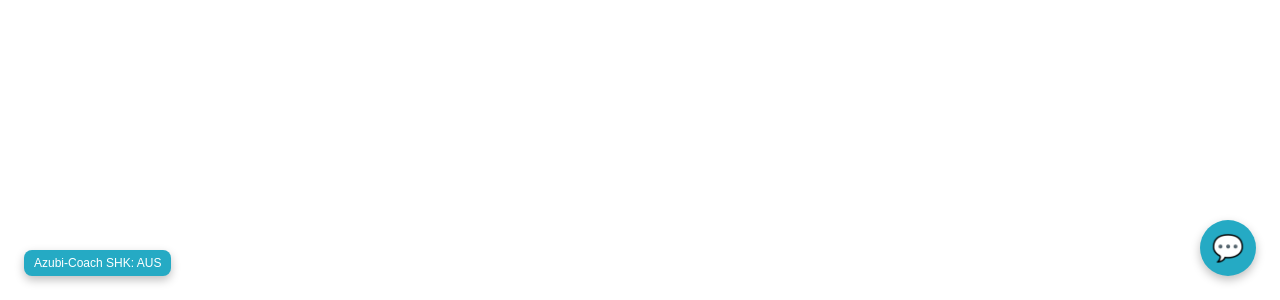
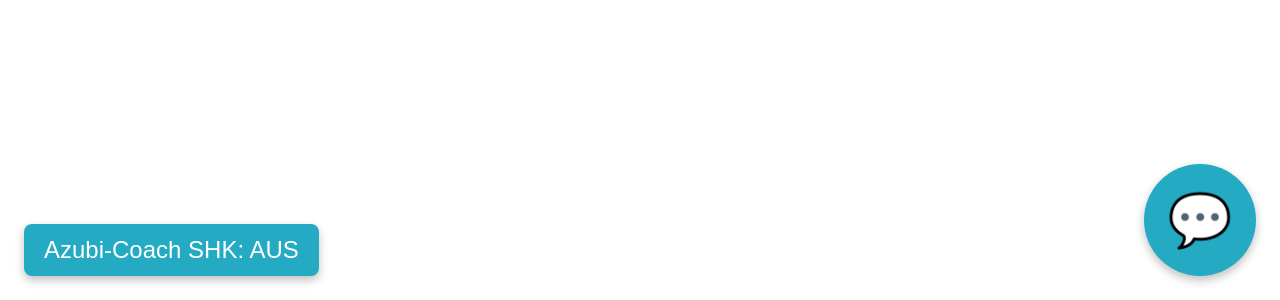
Before and after one commit to jankoenig-shk/azubicoachshk, a plain HTML site: page index.html in a window 1280 px wide. Shown: the part 500-800 px from the top of the page. Drawn offline with Linux system fonts and the light colour scheme.

Commit message:
Update index.html

```diff
--- a/index.html
+++ b/index.html
@@ -17,12 +17,12 @@ body {
   position: fixed;
   bottom: 24px;
   right: 24px;
-  width: 56px;
-  height: 56px;
+  width: 112px;
+  height: 112px;
   border-radius: 50%;
   background: #25AAC4;
   color: #ffffff;
-  font-size: 26px;
+  font-size: 52px;
   display: flex;
   align-items: center;
   justify-content: center;
@@ -84,10 +84,10 @@ body {
   position: fixed;
   bottom: 24px;
   left: 24px;
-  padding: 6px 10px;
+  padding: 12px 20px;
   background: #25AAC4;
   color: white;
-  font-size: 12px;
+  font-size: 24px;
   border-radius: 8px;
   cursor: pointer;
   z-index: 10002;
```
